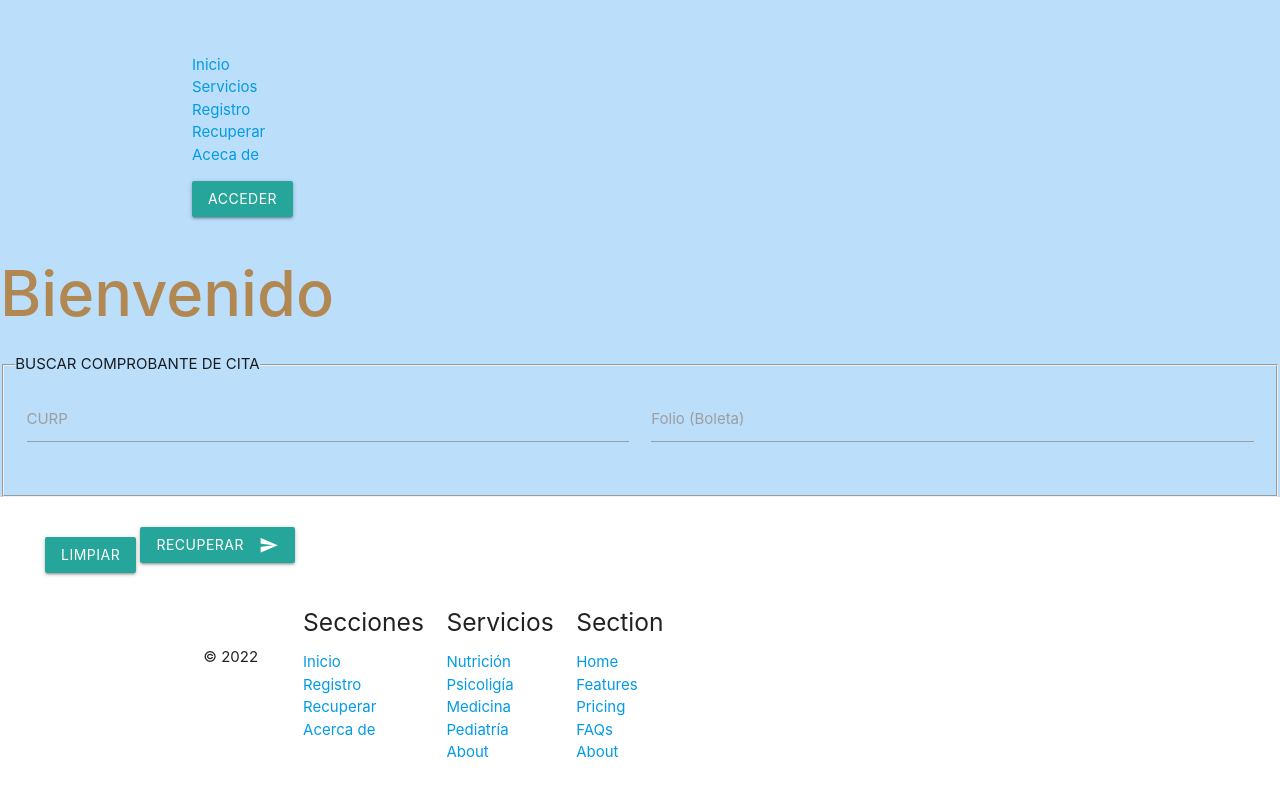
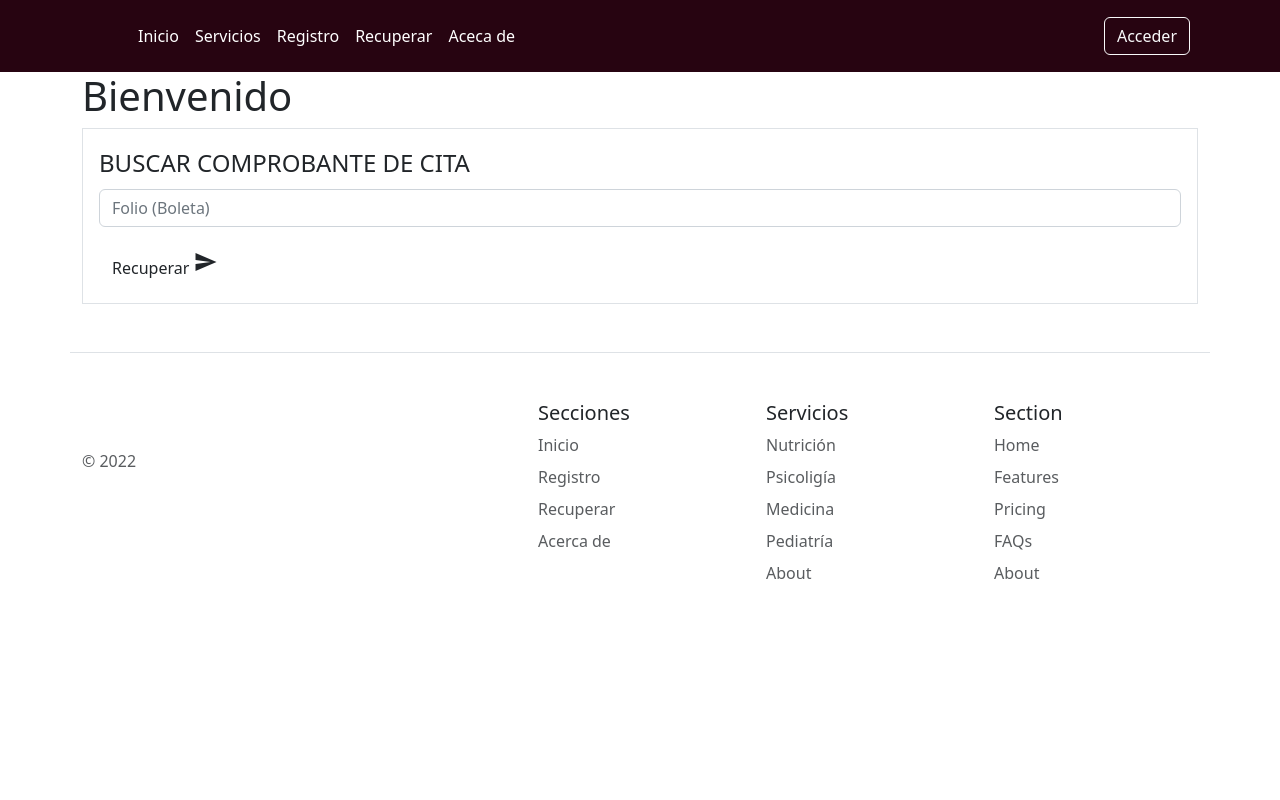
Before and after one commit to JuanH44/cendi, a PHP site: page /recuperarPDF.php in a window 1280 px wide. Run offline with PHP 8.4, Linux system fonts and the light colour scheme.

Commit message:
recuperarPDF y login terminados

```diff
--- a/front/recuperarPDF.php
+++ b/front/recuperarPDF.php
@@ -7,9 +7,8 @@
     <!--Import Google Icon Font-->
     <link href="https://fonts.googleapis.com/icon?family=Material+Icons" rel="stylesheet">
     <!--Import materialize.css-->
-    <link type="text/css" rel="stylesheet" href="css/materialize.css" media="screen,projection" />
-    <link type="text/css" rel="stylesheet" href="css/cssProyecto.css" media="screen,projection" />
-
+    <link type="text/css" rel="stylesheet" href="css/bootstrap.css" media="screen,projection" />
+    <link type="text/css" rel="stylesheet" href="css/custom.css" />
     <!--Let browser know website is optimized for mobile-->
     <meta name="viewport" content="width=device-width, initial-scale=1.0" />
     <!--Jquery-->
@@ -21,49 +20,25 @@
             $("#navegacion").load("./compartidos/barranav.html");
             $("#futer").load("./compartidos/futer.html");
             var alumno;
-
             $("#formula").submit(function(event) {
                 event.preventDefault();
 
                 var form = $(this);
 
                 var formData = {
-                    curp: $("#curp").val(),
                     folio: $("#folio").val(),
                     accion: "recuperar",
                 };
                 alumno = formData;
-                var actionUrl = form.attr('action') + "?folio="+formData.folio;
-                window.open(actionUrl,'_self');
-                /*
-                $.ajax({
-                    type: "GET",
-                    url: actionUrl,
-                    data: formData,
-                    dataType: "json",
-                    encode: true,
-                }).done(function(data) {
-                    //if(data.estado == 0 && data.folio == alumno.folio){
-                        //alert("Cita recuperada");
-                        let direc = "../back/recupera.php?folio="+alumno.folio;
-                        window.open(direc,'_blank');
-                    //}
-
+                var actionUrl = form.attr('action') + "?folio=" + formData.folio;
+                window.open(actionUrl, '_self');
             });
-                */
-
-
-            });
-
-
             $("#btn-reset").click(function() {
                 $("#formula").trigger('reset');
             });
-
-
-            $('#recuperar').click(function(){
-            let direc = "../back/pdf/generatePDF.php?folio="+alumno.folio;
-            window.open(direc,'_blank');
+            $('#recuperar').click(function() {
+                let direc = "../back/pdf/generatePDF.php?folio=" + alumno.folio;
+                window.open(direc, '_blank');
             });
 
         });
@@ -71,36 +46,23 @@
 </head>
 
 <body>
-    <div class="row blue lighten-4">
     <header id="navegacion"></header>
+    <div class="container">
         <h1>Bienvenido</h1>
         <form id="formula" action="../back/pdf/generatePDF.php" method="get">
-
-        <fieldset>
-            <legend>BUSCAR COMPROBANTE DE CITA</legend>
-
-            <div class="input-field col s6">
-                <input id="curp" name="curp" type="text" data-length="18">
-                <label for="curp">CURP</label>
+            <fieldset class="form-group border p-3">
+                <legend class="w-auto">BUSCAR COMPROBANTE DE CITA</legend>
+                <div class="mb-3">
+                    <input id="folio" name="folio" type="text" data-length="10" placeholder="Folio (Boleta)" class="form-control username">
                 </div>
-            <div class="row">
-                <div class="input-field col s6">
-                    <input id="folio" name="folio" type="text" data-length="10">
-                    <label for="folio">Folio (Boleta)</label>
-                </div>
-            </div>
-        </fieldset>
-        </div>
-        <div class="row">
-            <a id="btn-reset" class="waves-effect waves-light btn">Limpiar</a>
                 <button id="recuperar" class="btn waves-effect waves-light" type="submit" name="action"> Recuperar
                     <i class="material-icons right">send</i>
                 </button>
-        </div>
         </form>
+        </fieldset>
 
-    <footer id="futer"></footer>
     </div>
 </body>
+<footer id="futer"></footer>
 
 </html>
```
Also changed, not shown: front/login.html (+6 -10 lines). Lines whose indentation alone changed are shown as unchanged.
